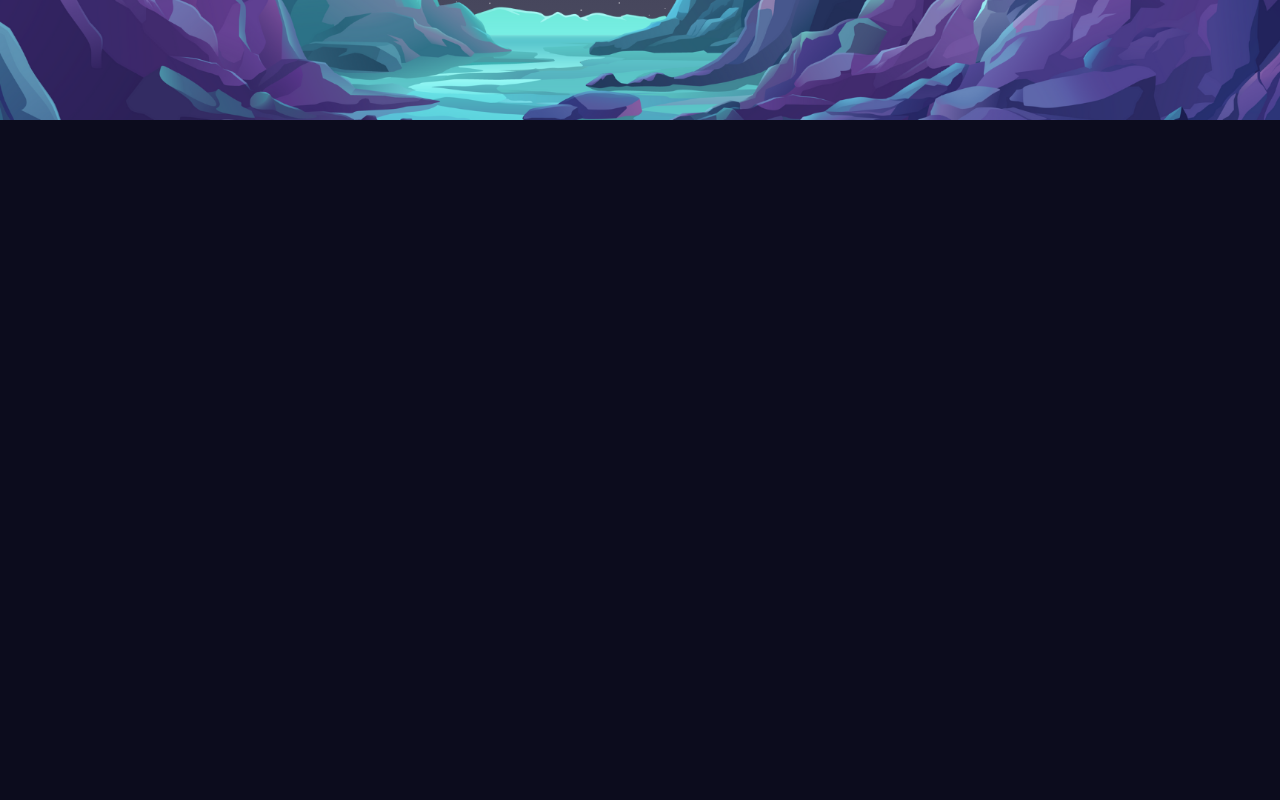
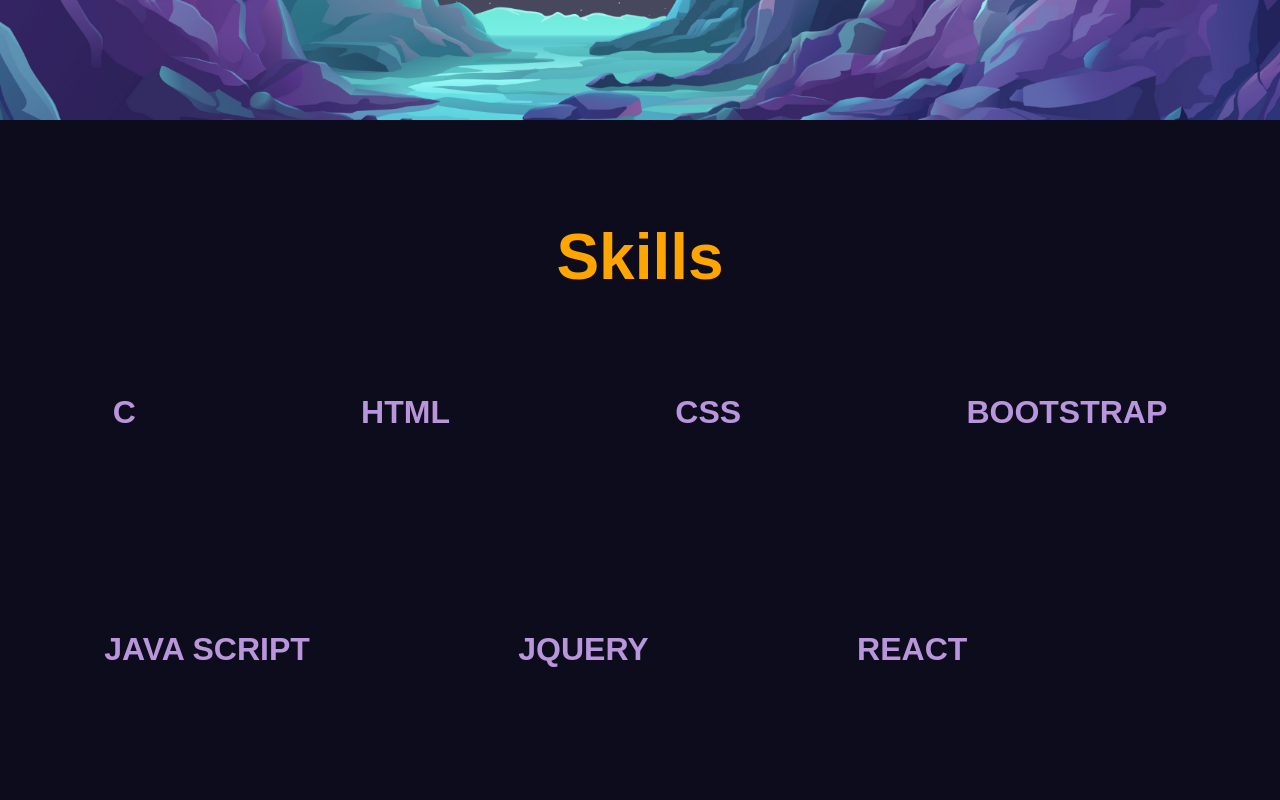
Before and after one commit to kushwahaPrashant24/Portfolio-, a React (Create React App) app: page / in a window 1280 px wide. Shown: the part 3080-3880 px from the top of the page. Built offline with nearby package versions, Linux system fonts and the light colour scheme.

Commit message:
added skills

```diff
--- /dev/null
+++ b/src/Skills/Skillsdata/SkillCart.jsx
@@ -0,0 +1,12 @@
+import React from "react";
+import './skillsdata.css';
+import Skillslist from "./skillslist";
+
+function Skillcart(props) {
+    return <div id="Skillcart">
+        <h2 id="skillcarthead">{props.name}</h2>
+        <div>{props.svg}</div>
+    </div>
+}
+
+export default Skillcart;
--- /dev/null
+++ b/src/Skills/Skillsdata/Skillsdata.jsx
@@ -0,0 +1,21 @@
+import React from "react";
+import './skillsdata.css';
+import Skillslist from "./skillslist";
+import Skillcart from "./SkillCart";
+
+function skillcard(card) {
+    return <div>
+           <Skillcart
+            key={card.id}
+            name={card.name}
+           />
+    </div>
+}
+
+function Skillsdata() {
+    return <div id="Skillsdata">
+         {Skillslist.map(skillcard)}
+    </div>
+}
+
+export default Skillsdata;
--- /dev/null
+++ b/src/Skills/Skillsdata/skillsdata.css
@@ -0,0 +1,20 @@
+#Skillsdata{
+    display: flex;
+    align-items: center;
+    justify-content: space-around;
+    flex-wrap: wrap;
+    padding-top: 100px;
+    padding-left: 100px;
+    padding-right: 100px;
+    gap: 200px;
+}
+
+#Skillcart{
+    display: flex;
+    align-items: center;
+}
+
+#skillcarthead{
+    font-size: 2rem;
+    color: rgb(185, 149, 219);
+}
--- /dev/null
+++ b/src/Skills/Skillsdata/skillslist.jsx
@@ -0,0 +1,68 @@
+const props = [
+
+    {
+       "id": 1,
+       name: "C",
+       svg:"",
+    },
+
+    {
+        "id": 2,
+        name: "HTML",
+        svg:"",
+     },
+     {
+        "id": 3,
+        name: "CSS",
+        svg:"",
+     },
+
+     {
+        "id": 4,
+        name: "BOOTSTRAP",
+        svg:"",
+     },
+     {
+        "id": 5,
+        name: "JAVA SCRIPT",
+        svg:"",
+     },
+
+     {
+        "id": 6,
+        name: "JQUERY",
+        svg:"",
+     },
+
+
+     {
+        "id": 7,
+        name: "REACT",
+        svg:"",
+     },
+
+     {
+        "id": 8,
+        name: "",
+        svg:"",
+     },
+
+    /* {
+        "id": 9,
+        name: "",
+        svg:"",
+     },
+
+
+     {
+        "id": 1,
+        name: "",
+        svg:"",
+     },*/
+
+
+
+
+]
+
+export default props;
--- a/src/Skills/skills.css
+++ b/src/Skills/skills.css
@@ -0,0 +1,13 @@
+#Skills{
+
+    top: 0;
+    left: 0;
+    padding-top: 50px;
+    text-align: center;
+    color: orange;
+    font-size: 36px;
+}
+
+#Skillshead{
+    font-size: 4rem;
+}
--- a/src/Skills/skills.js
+++ b/src/Skills/skills.js
@@ -1,8 +1,12 @@
 import React from "react";
+import './skills.css';
+import Skillsdata from "./Skillsdata/Skillsdata";
+
 
 function Skills() {
     return  <div id="Skills">
-
+           <h1 id="Skillshead">Skills</h1>
+           <div><Skillsdata /></div>
     </div>
 }
 
```
